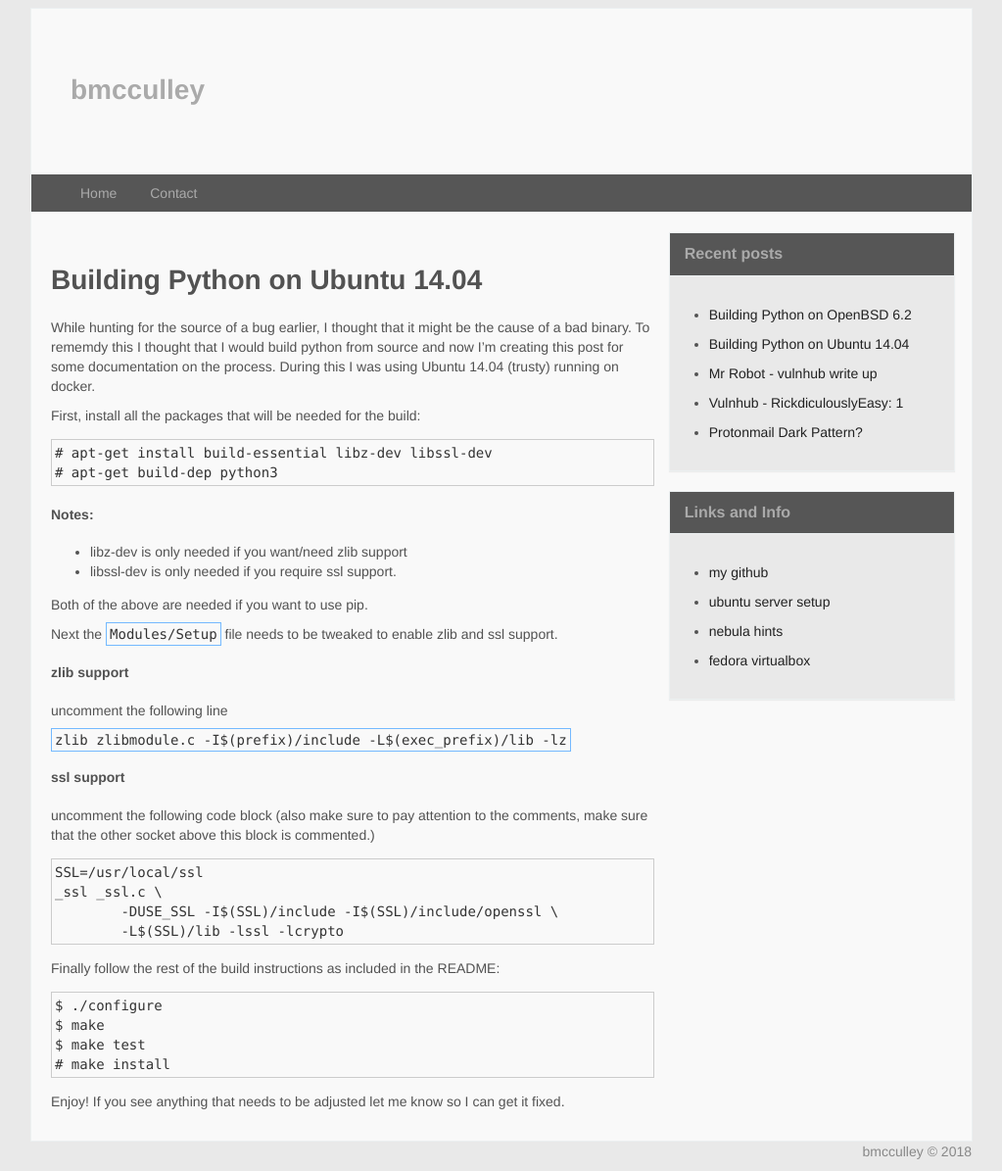
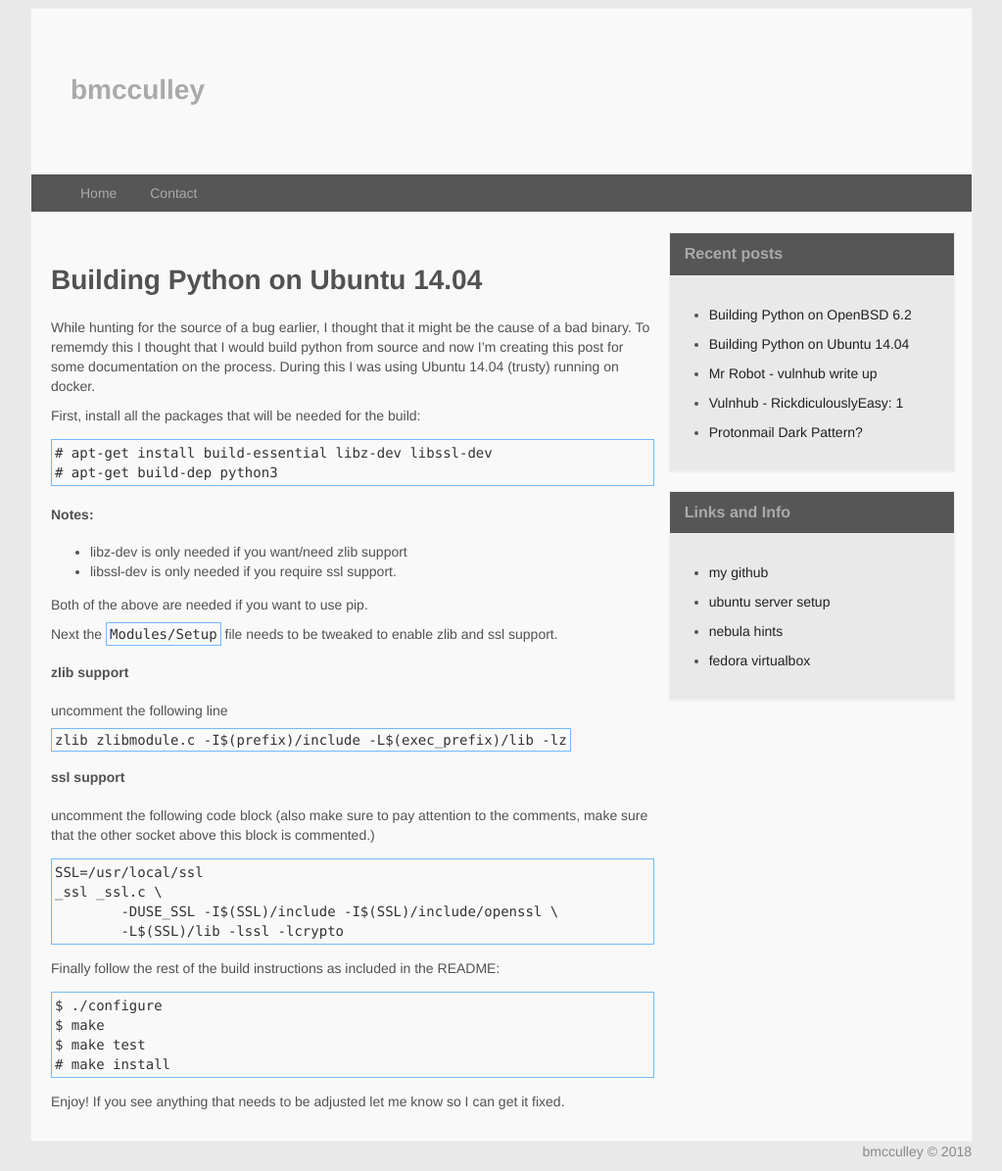
Before and after one commit to 6f0/6f0.github.io, a Jekyll site: the page built from _posts/2018-02-19-building-python.md, in a window 1280 px wide. Shown: the whole page at 98% size, without its empty margins (128-1151 px from the left). Built offline with Jekyll 4.4.1, drawn with Linux system fonts in a browser that asks for light colours; comment, search, counter and statistics services are not loaded.

Commit message:
update light css

```diff
--- a/css/light.css
+++ b/css/light.css
@@ -27,7 +27,7 @@ code {
 }
 
 pre code {
-  border: 1px solid #ccc;
+  border: 1px solid #74b9ff;
   display: block;
   font-weight: lighter;
   color: #333;
```
